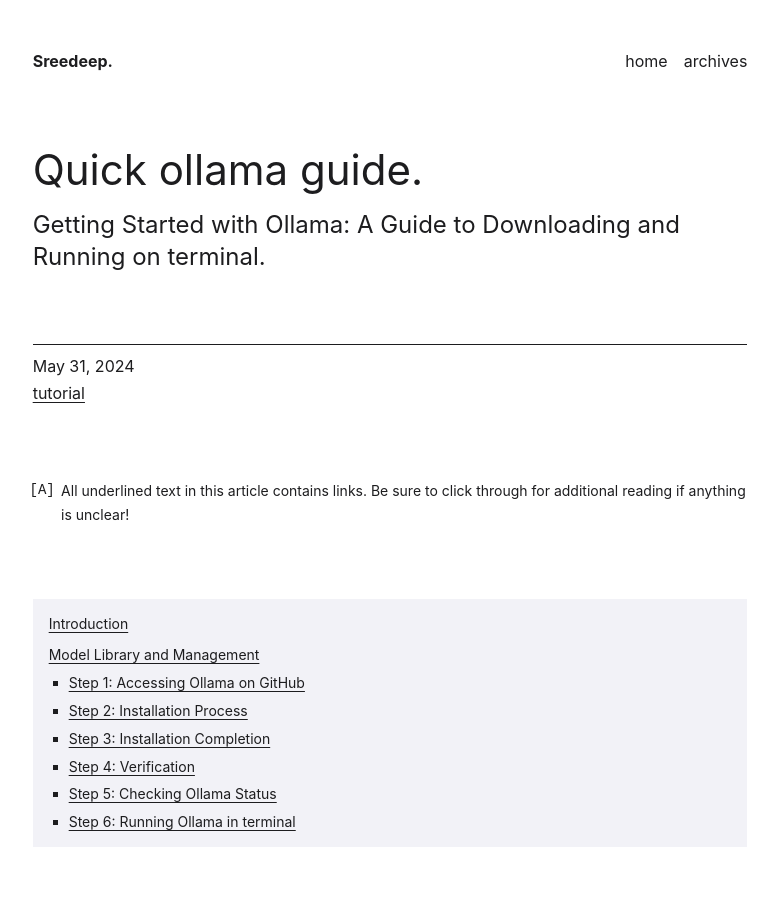
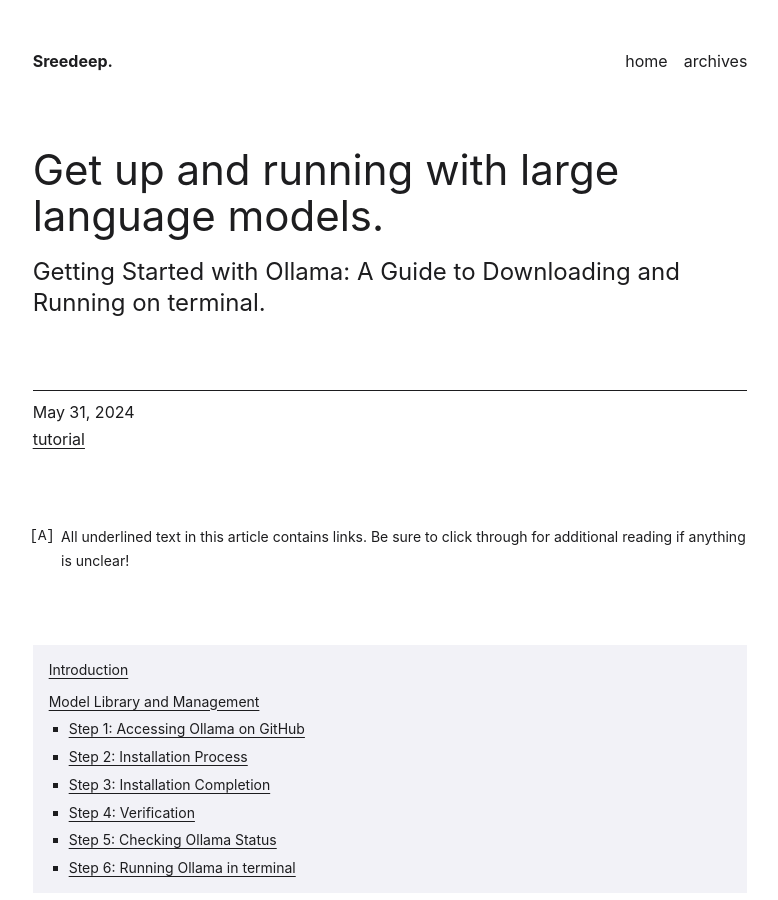
Before and after one commit to sreedeepEK/sreedeepek.github.io, a Jekyll site: the page built from _posts/2024-05-31-Ollama.md, in a window 1280 px wide and 900 px high. Shown: the whole window, without its empty margins (250-1028 px from the left). Built offline with Jekyll 4.4.1, drawn with Linux system fonts in a browser that asks for light colours.

Commit message:
Update 2024-05-31-Ollama.md

```diff
--- a/_posts/2024-05-31-Ollama.md
+++ b/_posts/2024-05-31-Ollama.md
@@ -1,6 +1,6 @@
 ---
 layout: post
-title: "Quick ollama guide."
+title: "Get up and running with large language models."
 description: "Getting Started with Ollama: A Guide to Downloading and Running on terminal."
 tag: [tutorial]
 category: articles
```
